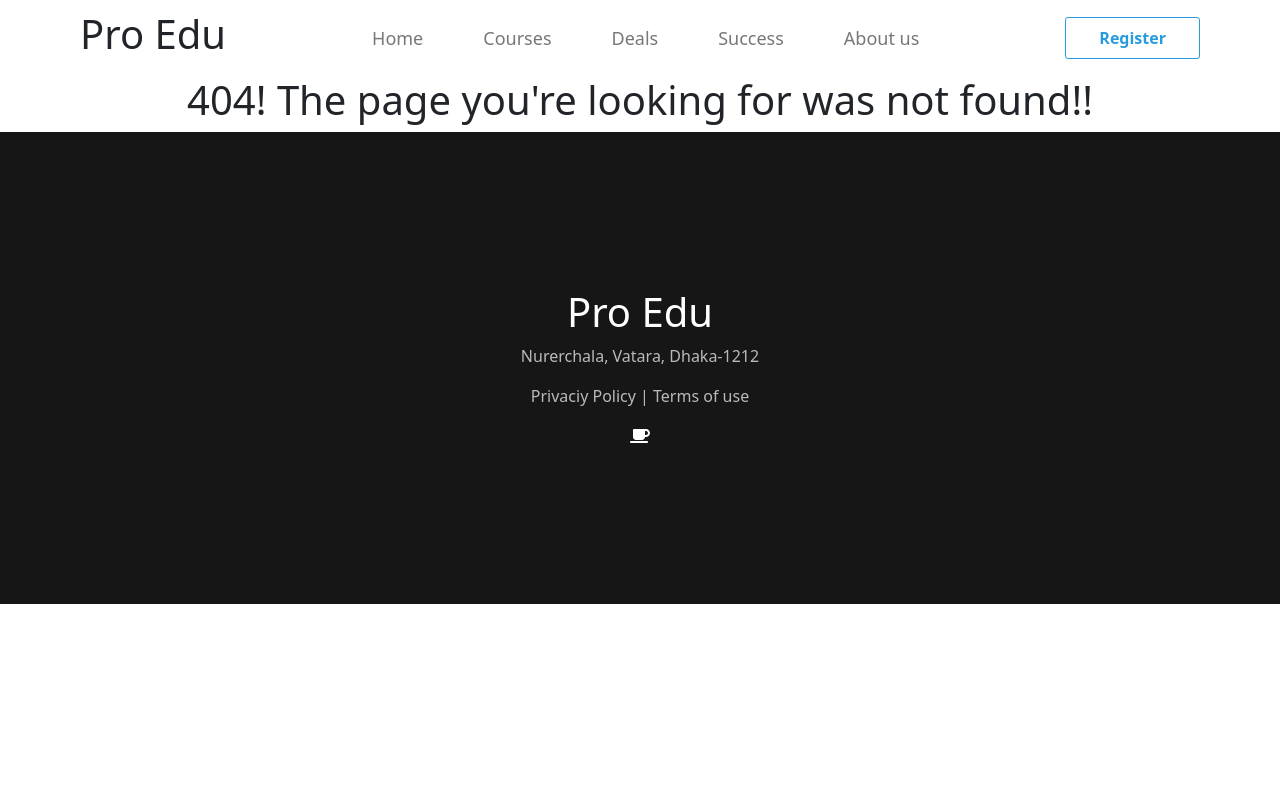
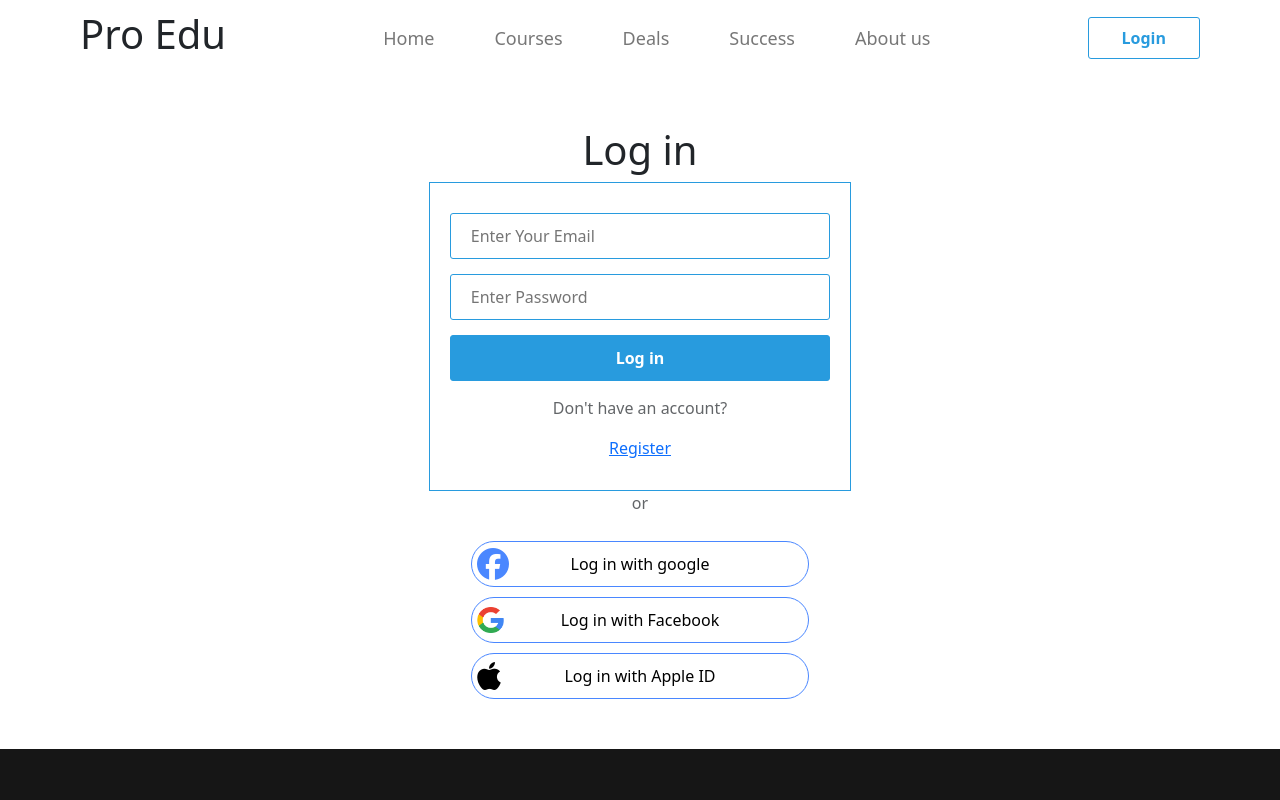
Before and after one commit to Amdadullah-Raihan/react-edtech-website, a React (Create React App) app: page /login in a window 1280 px wide. Before the commit this address had no page. Shown: the top 800 px of the page. Built offline with nearby package versions, Linux system fonts and the light colour scheme.

Commit message:
login page and toggle  added

```diff
--- a/public/index.html
+++ b/public/index.html
@@ -26,6 +26,7 @@
       Learn how to configure a non-root public URL by running `npm run build`.
     -->
     <link href="https://cdn.jsdelivr.net/npm/bootstrap@5.0.2/dist/css/bootstrap.min.css" rel="stylesheet" integrity="sha384-EVSTQN3/azprG1Anm3QDgpJLIm9Nao0Yz1ztcQTwFspd3yD65VohhpuuCOmLASjC" crossorigin="anonymous">
+    <script src="https://kit.fontawesome.com/a369e2dde9.js" crossorigin="anonymous"></script>
     <title>Pro Edu</title>
   </head>
   <body>
--- a/src/App.js
+++ b/src/App.js
@@ -11,6 +11,7 @@ import About from './components/About/About';
 import NotFound from './components/NotFound/NotFound';
 import Register from './components/Register/Register';
 import 'bootstrap/dist/css/bootstrap.min.css';
+import Login from './components/Login/Login';
 
 function App() {
   return (
@@ -25,6 +26,7 @@ function App() {
           <Route path='/deals' element={<Deals></Deals>}></Route>
           <Route path='/success' element={<Success></Success>}></Route>
           <Route path='/about' element={<About></About>}></Route>
+          <Route path='/login' element={<Login></Login>}></Route>
           <Route path='register' element={<Register></Register>}></Route>
           <Route path='*' element={<NotFound></NotFound>}></Route>
 
--- a/src/components/Header/Header.js
+++ b/src/components/Header/Header.js
@@ -1,13 +1,13 @@
 import { faBars } from '@fortawesome/free-solid-svg-icons';
 import { FontAwesomeIcon } from '@fortawesome/react-fontawesome';
-import React from 'react';
+import React, { useState } from 'react';
 import { Nav, Navbar } from 'react-bootstrap';
 import { Link, NavLink, useNavigate } from 'react-router-dom';
 import './Header.css'
 
 
 const Header = () => {
-
+  const [isLogin, setIsLogin] = useState(false)
 
   let activeStyle = {
     textDecoration: "underline",
@@ -19,6 +19,10 @@ const Header = () => {
   const handleRegister = () => {
     navigate('/register')
   }
+  const handleLogin = () => {
+    navigate('/login')
+  }
+
 
   // let activeClassName = "underline";
 
@@ -55,7 +59,11 @@ const Header = () => {
             </Navbar>
 
               <div>
-                  <button onClick={handleRegister} className='register-btn'> Register</button>
+                {
+                  isLogin?<button onClick={handleRegister} className='register-btn'> Register</button>:
+                  <button onClick={handleLogin} className='register-btn'> Login</button>
+
+                }
               </div>
               {/* <FontAwesomeIcon icon={faBars} className="bars"></FontAwesomeIcon> */}
           </div>
--- /dev/null
+++ b/src/components/Login/Login.js
@@ -0,0 +1,35 @@
+import React from 'react';
+import './Login.css'
+import googleLogo from '../../images/Google__G__Logo.svg.png'
+import { Link } from 'react-router-dom';
+const Login = () => {
+    return (
+        <div className='register-container'>
+        <h1>Log in</h1>
+        <div className="form-container">
+            {/* <div className='name-container'>
+
+                <input type="text" placeholder='First Name'/>
+                <input type="text" name="" id="" placeholder='Last Name' />
+            </div> */}
+
+            <input type="email" name="" id="" placeholder='Enter Your Email' />
+            <input type="password" placeholder='Enter Password' />
+            <input type="button" value="Log in"  id='register-btn'/>
+             <div >
+                <p>Don't have an account?</p>
+                <Link to="/register"> Register</Link>
+             </div>
+        </div>
+        <div className='providers'>
+            <div className='hr'> <p>or</p></div>
+            <button><i class="fa-brands fa-facebook"></i> Log in with google</button>
+            <button> <img src={googleLogo} alt='' className='google-logo'/>Log in with Facebook</button>
+            <button> <i class="fa-brands fa-apple"></i> Log in with Apple ID</button>
+
+        </div>
+    </div>
+    );
+};
+
+export default Login;
--- /dev/null
+++ b/src/components/NotFound/NotFound.css
@@ -0,0 +1,7 @@
+.not-found-container{
+    height: 300px;
+    margin-top: 30px;
+}
+.not-found-container .four-o-four-text{
+    font-size: 5rem;
+}
--- a/src/components/NotFound/NotFound.js
+++ b/src/components/NotFound/NotFound.js
@@ -1,9 +1,11 @@
 import React from 'react';
+import './NotFound.css'
 
 const NotFound = () => {
     return (
-        <div>
-            <h1>404! The page you're looking for was not found!!</h1>
+        <div className='not-found-container'>
+            <h1 className='text-danger four-o-four-text'>404!</h1>
+            <h1 className='text-danger'>Oopss! The page you're looking for was not found!!</h1>
         </div>
     );
 };
--- a/src/components/Register/Register.css
+++ b/src/components/Register/Register.css
@@ -6,6 +6,9 @@
     align-items: center;
     justify-content: center;
 
+}
+.register-container button, input{
+    border-radius: 3px;
 }
 .form-container{
     width: 33vw;
@@ -34,3 +37,45 @@
     color: white;
     font-weight: bold;
 }
+#register-btn:hover{
+    background-color: #4A87FF;
+}
+.providers{
+    display: flex;
+    flex-direction: column;
+    width: 33vw;
+    justify-content: center;
+    align-items: center;
+
+}
+.providers button{
+    border:none;
+    margin-top: 10px;
+    width: 80%;
+    padding: 10px 20px;
+    border: 1px solid #4A87FF;
+    border-radius: 25px;
+    background-color: #fff;
+    position: relative;
+    display: flex;
+    justify-content:center;
+    align-items: center;
+}
+.providers button:hover{
+    background-color: whitesmoke;
+}
+.providers button i{
+    position:absolute;
+    left: 5px;
+    /* z-index: 3; */
+    font-size: 32px;
+}
+.google-logo{
+    position:absolute;
+    left: 5px;
+    width: 8%;
+}
+
+.fa-facebook{
+    color: #4A87FF;
+}
--- a/src/components/Register/Register.js
+++ b/src/components/Register/Register.js
@@ -1,5 +1,6 @@
 import React from 'react';
 import './Register.css'
+import googleLogo from '../../images/Google__G__Logo.svg.png'
 
 const Register = () => {
     return (
@@ -15,6 +16,13 @@ const Register = () => {
                 <input type="password" placeholder='Enter Password' />
                 <input type="button" value="Register"  id='register-btn'/>
             </div>
+            <div className='providers'>
+            <div className='hr'> <p>or</p></div>
+            <button><i class="fa-brands fa-facebook"></i> Continue with Google</button>
+            <button> <img src={googleLogo} alt='' className='google-logo'/>Continue with Facebook</button>
+            <button> <i class="fa-brands fa-apple"></i> Continue with Apple ID</button>
+
+        </div>
         </div>
     );
 };
```
Also changed, not shown: src/components/Login/Login.css (added), src/images/Google__G__Logo.svg.png (added).
